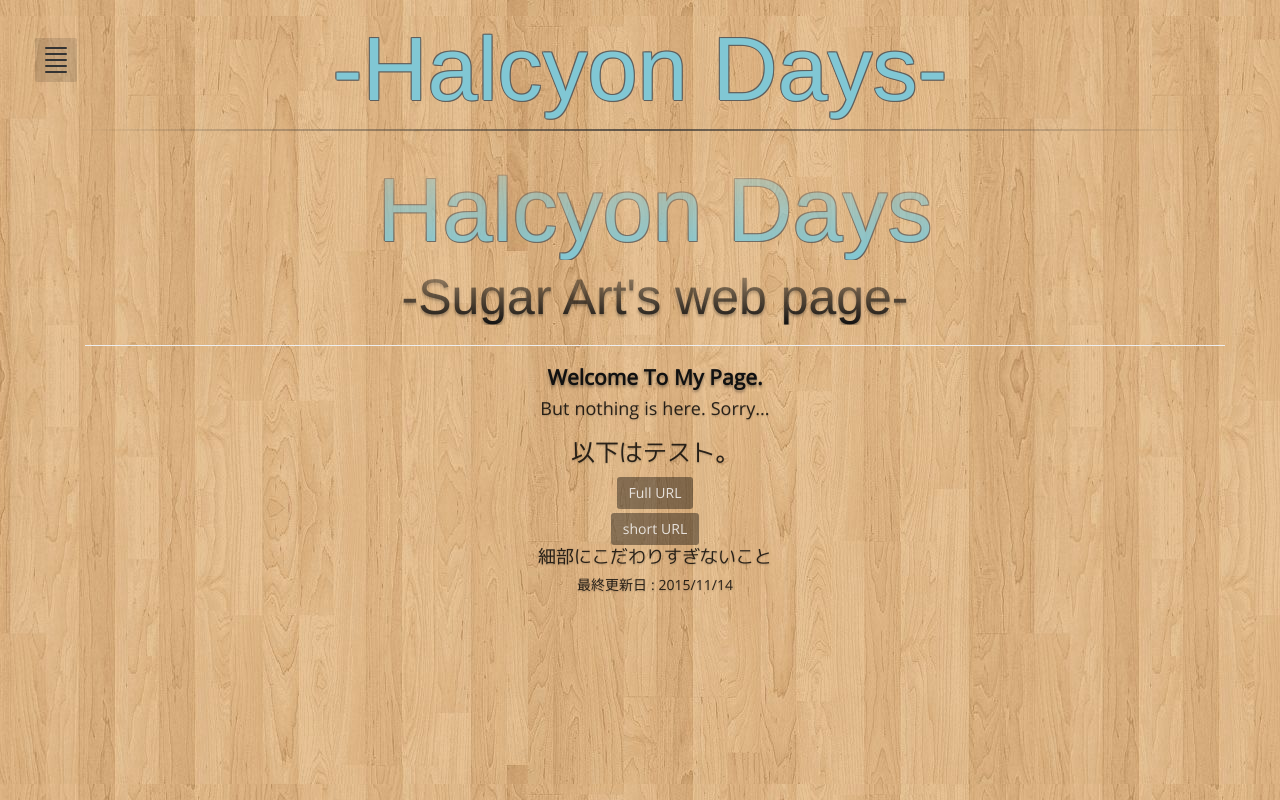
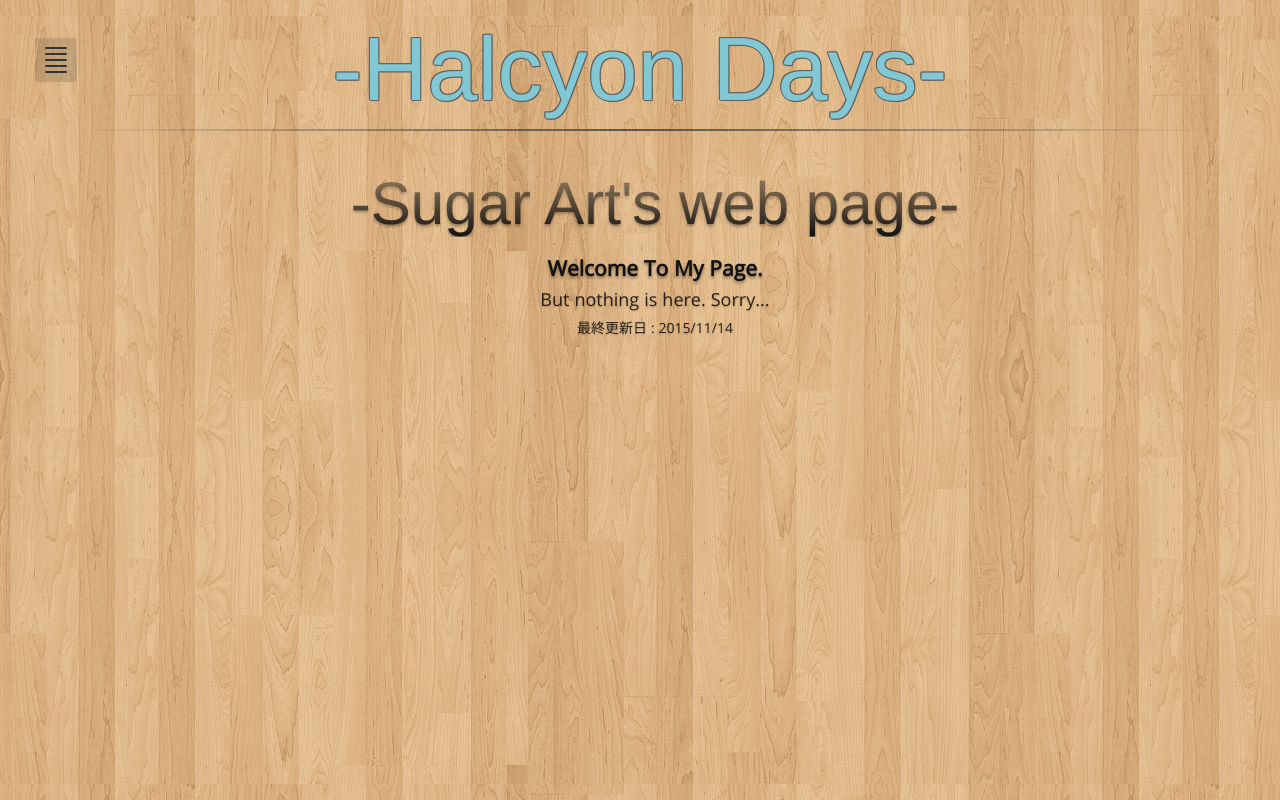
Before and after one commit to blueAzure/myBlog, a plain HTML site: page index.html in a window 1280 px wide. Drawn offline with nearby package versions, Linux system fonts and the light colour scheme; a web font is replaced by a local one.

Commit message:
各ページのサブタイトルの表示方法の修正。

```diff
--- a/assets/css/styles.css
+++ b/assets/css/styles.css
@@ -14,9 +14,17 @@ ul li {
     margin-bottom: 0.3em;
 }
 
+.container hr{
+    margin-top: 5px;
+    margin-bottom: 20px;
+    width: 50%;
+
+}
+
 hr.line-fade {
     border: 0;
     height: 2px;
+    width: 100%;
     background-image: linear-gradient(to right, rgba(0, 0, 0, 0), rgba(50, 50, 50, 0.75), rgba(0, 0, 0, 0));
     background-image: -webkit-linear-gradient(to right, rgba(0, 0, 0, 0), rgba(50, 50, 50, 0.75), rgba(0, 0, 0, 0));
 }
@@ -229,29 +237,19 @@ a:active {
     margin-bottom: 10px;
     color: #81C7D4;
     text-shadow: 0px 1px 0 #5F5F5D, -1px -1px 0 #5F5F5D, 1px -1px 0 #5F5F5D, 1px 1px 0 #5F5F5D, -1px 0px 0 #5F5F5D;
-    /* bottomからtopへ向けて少しフェードするエフェクト
-    -webkit-mask-image: -webkit-linear-gradient(top, rgba(0, 0, 0, 0.3), rgba(0, 0, 0, 1));
-    mask-image: linear-gradient(top, rgba(0, 0, 0, 0.3), rgba(0, 0, 0, 1));
-    */
 }
-
-.main-theme .title {}
 
 .subtitle {
     font-family: 'Wire One', Helvetica, Arial, sans-serif;
     font-weight: normal;
-    font-size: 90px;
-    margin-bottom: 10px;
+    font-size: 60px;
+    margin-top: 30px;
+    margin-bottom: 20px;
     color: #FDF9F4;
     -webkit-mask-image: -webkit-linear-gradient(top, rgba(0, 0, 0, 0.3), rgba(0, 0, 0, 1));
     mask-image: linear-gradient(top, rgba(0, 0, 0, 0.3), rgba(0, 0, 0, 1));
 }
 
-.subtitle {
-    font-size: 50px;
-    margin-top: 0;
-    margin-bottom: 20px;
-}
 
 .tagline {
     font-size: 1.4em;
--- a/index.html
+++ b/index.html
@@ -43,9 +43,9 @@
     <!-- 1st section -->
     <section class="section" id="index">
         <div class="container">
-            <h1 class="title" style="-webkit-mask-image:-webkit-linear-gradient(top, rgba(0,0,0,0.3), rgba(0,0,0,1));">Halcyon Days</h1>
+
             <h2 class="subtitle">-Sugar Art's web page-</h2>
-            <hr>
+
             <h3 class="tagline">
                     Welcome To My Page.
             </h3>
@@ -53,16 +53,6 @@
                 But nothing is here. Sorry...
             </h4>
 
-            <h3>
-                以下はテスト。
-            </h3>
-            <h4>
-                <a href="https://googledrive.com/host/0Bz0EXA0hKPXJfmdKWWdVNnFRT3lhc2xDNmptRHpaT2dteElRWkQ2dHY0alFsZnJKWjQ2SnM" class="btn btn-default"> Full URL</a>
-                <br>
-                <a href="https://goo.gl/K8SoZO" class="btn btn-default">short URL</a>
-                <br>
-                細部にこだわりすぎないこと
-                <br>
             </h4>
 
 
```
Also changed, not shown: about.html (+2 -3 lines), dummy.html (+2 -3 lines), gallary.html (+2 -3 lines).
